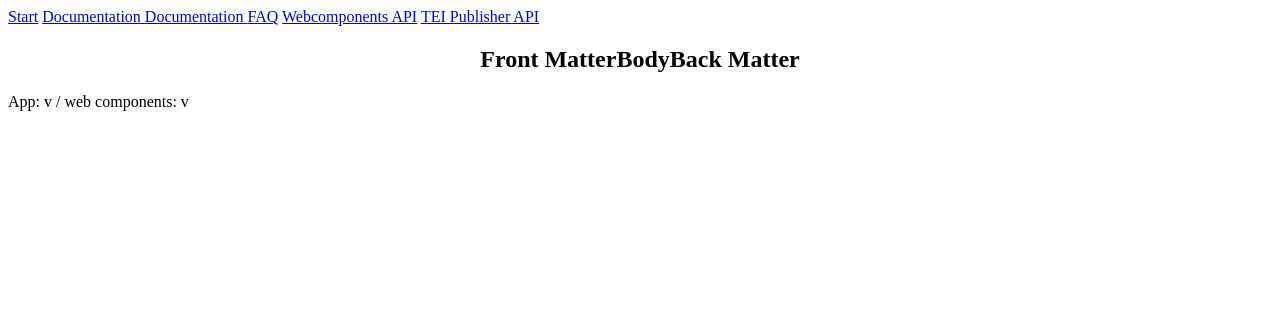
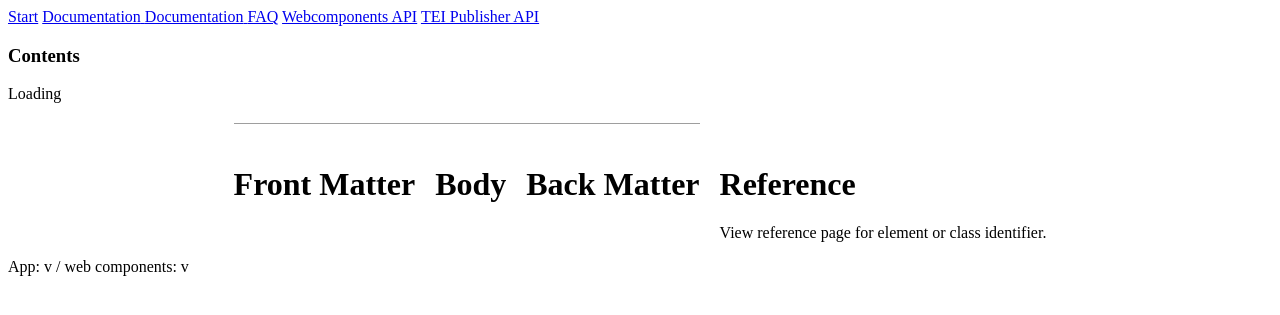
Before and after one commit to eeditiones/tei-publisher-static, a Python web app: template templates/guidelines_start.html in a window 1280 px wide. Shown: the top 315 px of the page. Run offline with Jinja, Linux system fonts and the light colour scheme; the template is opened without the code that fills it, so the values that code supplies are empty; some libraries are stand-ins or nearby versions.

Commit message:
Update guidelines templates to match app

```diff
--- a/templates/base.html
+++ b/templates/base.html
@@ -30,7 +30,7 @@
         {% block scripts %}{% endblock scripts %}
     </head>
     <body>
-        <pb-page api-version="1.0.0" unresolved="unresolved">
+        <pb-page api-version="1.0.0" unresolved="unresolved" app-root="{{context}}">
             {% block document %}
             <pb-document id="document1" path="{{doc}}" view="{{view}}" odd="{{odd}}"></pb-document>
             {% endblock document %}
--- a/templates/guidelines_start.html
+++ b/templates/guidelines_start.html
@@ -1,12 +1,55 @@
 {% extends 'base.html' %}
+
+{% block scripts %}
+<script src="scripts/app.js"></script>
+{% endblock scripts %}
 
 {% block styles %}
 <link rel="stylesheet" href="{{context}}/css/guidelines.css">
 <style>
-    .panels {
+    main {
         display: grid;
-        grid-template-columns: auto auto auto;
-        justify-content: center;
+        grid-template-columns: 1fr auto auto auto auto 1fr;
+        grid-template-rows: auto 1fr;
+        column-gap: 20px;
+    }
+
+    @media (max-width: 768px) {
+        main {
+            display: block;
+            margin: 0 1em;
+        }
+    }
+
+    header {
+        grid-column: 2 / 5;
+        border-bottom: 1px solid #9e9e9e;
+        margin-bottom: 20px;
+        padding-bottom: 20px;
+    }
+
+    header pb-view {
+        margin: 0;
+    }
+
+    .front {
+        grid-column: 2;
+    }
+
+    .tp-title {
+        font-family: "Oswald", Verdana, "Helvetica", sans-serif;
+        font-size: 36px;
+        font-weight: 400;
+    }
+
+    .tp-title span {
+        color: #9e9e9e;
+        font-size: 26px;
+        margin-top: 12px;
+    }
+
+    header {
+        text-align: right;
     }
 </style>
 {% endblock styles %}
@@ -15,39 +58,39 @@
 {% endblock document %}
 
 {% block content %}
+{% include 'toc.html' %}
 <main>
-    <section class="breadcrumbs">
+    <header>
         <pb-view id="title-view1" src="document1" xpath="//teiHeader" view="single" odd="tei" static="{{context}}">
-            <pb-param name="mode" value="title"></pb-param>
+            <pb-param name="mode" value="title"/>
         </pb-view>
+    </header>
 
-    </section>
-
-    <section class="panels">
-        <div>
     <div class="front">
         <h1> Front Matter</h1>
         <pb-view id="front" src="document1" xpath="//front" view="single" odd="tei" static="{{context}}">
-                    <pb-param name="mode" value="toc"></pb-param>
+            <pb-param name="mode" value="toc"/>
         </pb-view>
     </div>
-
-        </div>
-        <div>
+    <div class="body">
         <h1>Body</h1>
             <pb-view id="front" src="document1" xpath="//body" view="single" odd="tei" static="{{context}}">
-                    <pb-param name="mode" value="toc"></pb-param>
+                <pb-param name="mode" value="toc"/>
             </pb-view>
     </div>
-        <div>
     <div class="back">
-                <h1> Back Matter</h1>
+        <h1>Back Matter</h1>
         <pb-view id="back" src="document1" xpath="//back" view="single" odd="tei" static="{{context}}">
-                    <pb-param name="mode" value="toc"></pb-param>
+            <pb-param name="mode" value="toc"/>
         </pb-view>
     </div>
+    <div class="reference">
+        <h1>Reference</h1>
+
+        <pb-autocomplete placeholder="Name of element or class" emit="ident" substring
+        source="autocomplete.html" preload icon="icons:search"></pb-autocomplete>
+        <p>View reference page for element or class identifier.</p>
     </div>
-    </section>
 </main>
 <footer class="version">
     App: v<span data-template="pages:version"/> /
```
Also changed, not shown: guidelines.yml (+7 -1 lines), templates/guidelines.html (+50 -18 lines), templates/guidelines_ref.html (+25 -1 lines). Lines whose indentation alone changed are shown as unchanged.
